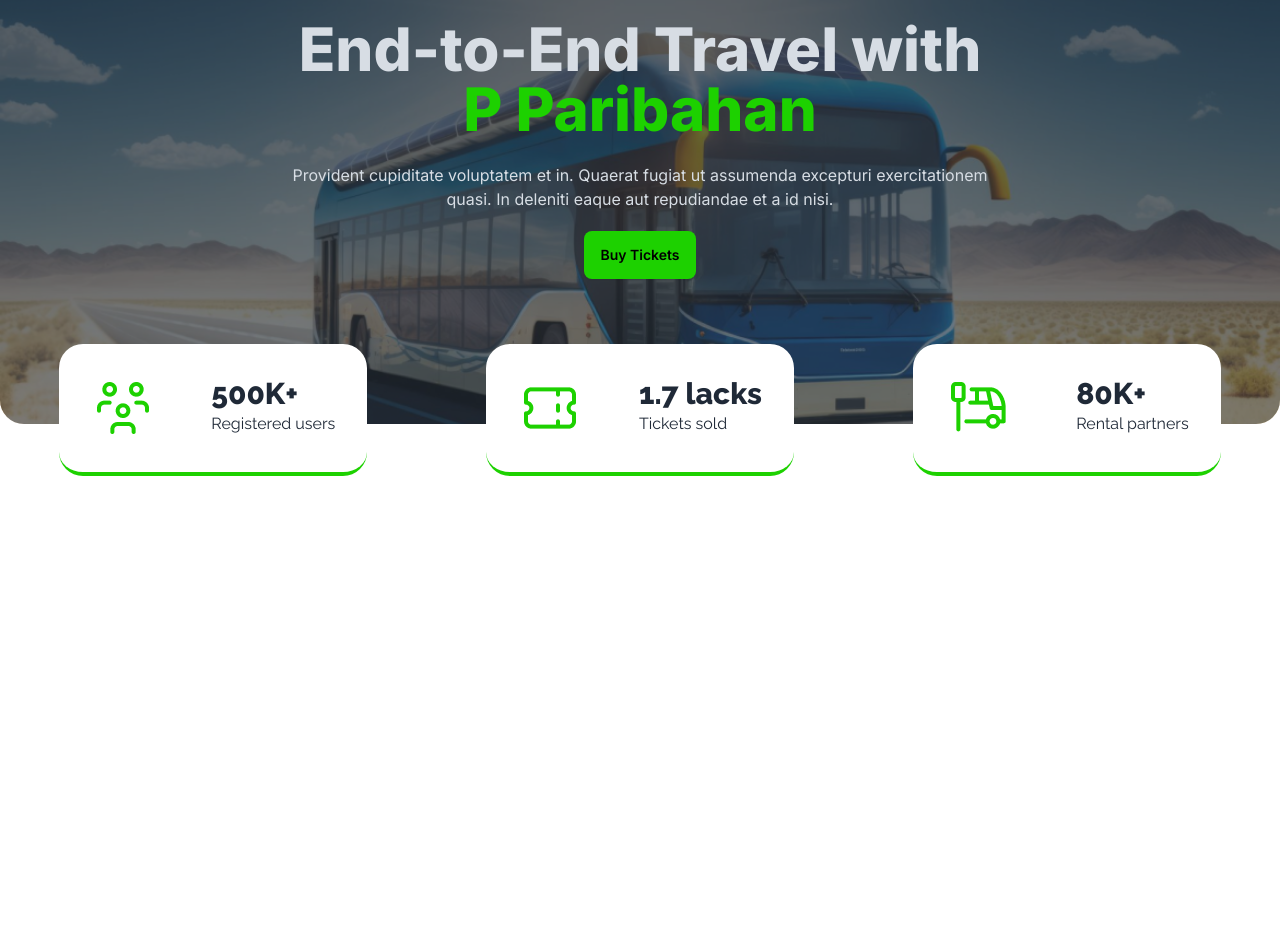
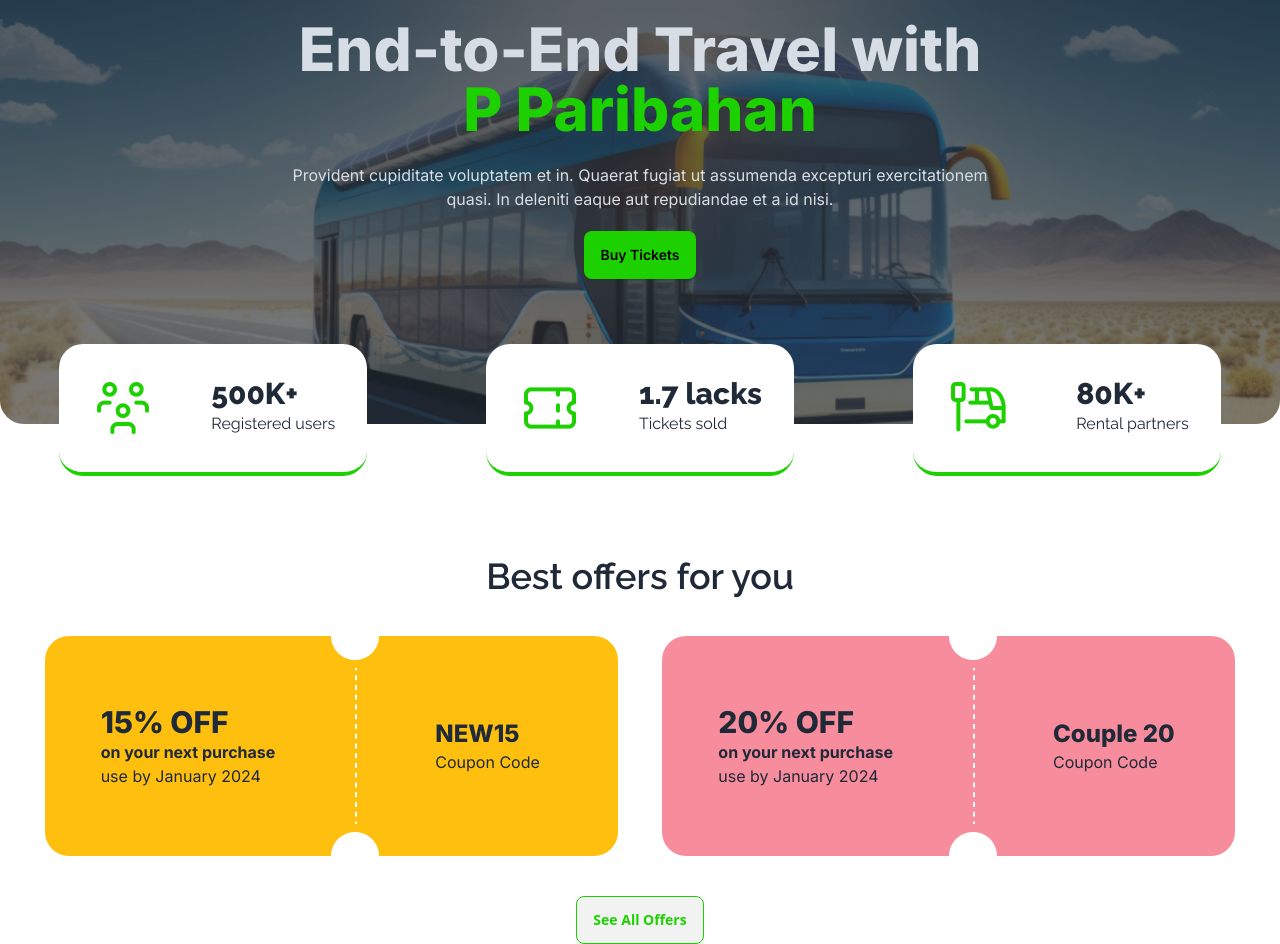
Before and after one commit to tanzidhasanmunna/smart-ticketing, a plain HTML site: page index.html in a window 1280 px wide. Shown: the part 194-1138 px from the top of the page. Before the commit the page ends 800 px from the top, so only its background shows below. Drawn offline with nearby package versions, Linux system fonts and the light colour scheme.

Commit message:
offer section complete

```diff
--- a/index.html
+++ b/index.html
@@ -125,6 +125,39 @@
     </div>
       </div>
     </header>
-    <main class="container mx-auto"></main>
+    <main class="container mx-auto">
+        <!-- offer section -->
+        <section class="content-center">
+            <h2 class="text-4xl font-semibold font-raleway text-center">Best offers for you</h2>
+            <!-- offer container -->
+             <div class="flex justify-evenly mt-10">
+                <div class="flex bg-[#FFBF0F] rounded-3xl w-[573px] font-inter items-center">
+                    <div class=" p-14">
+                        <h2 class="text-3xl font-extrabold">15% OFF</h2>
+                        <p class="font-bold">on your next purchase</p>
+                        <p>use by January 2024</p>
+                    </div>
+                    <img src="images/cupon-devider.png" alt="">
+                    <div class="p-14">
+                        <h2 class="text-2xl font-extrabold">NEW15</h2>
+                        <p>Coupon Code</p>
+                    </div>
+                 </div>
+                 <div class="flex bg-[#F78C9C] rounded-3xl w-[573px] font-inter items-center">
+                    <div class=" p-14">
+                        <h2 class="text-3xl font-extrabold">20% OFF</h2>
+                        <p class="font-bold">on your next purchase</p>
+                        <p>use by January 2024</p>
+                    </div>
+                    <img src="images/cupon-devider.png" alt="">
+                    <div class="p-14">
+                        <h2 class="text-2xl font-extrabold">Couple 20</h2>
+                        <p>Coupon Code</p>
+                    </div>
+                 </div>
+             </div>
+             <div class="text-center mt-10"><button class="btn text-primary-color border-1 border-primary-color place-self-center">See All Offers</button></div>
+        </section>
+    </main>
   </body>
 </html>
```
